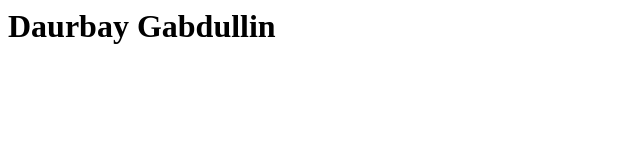
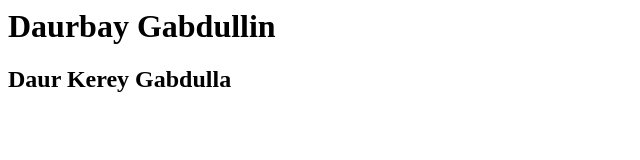
Before and after one commit to Daurbay/my-resume1, a plain HTML site: page index.html in a window 1280 px wide. Shown: the whole page, without its empty margins (0-640 px from the left). Drawn offline with Linux system fonts and the light colour scheme.

Commit message:
новое имя

```diff
--- a/index.html
+++ b/index.html
@@ -1 +1,2 @@
 <H1> Daurbay Gabdullin</H1>
+<h2> Daur Kerey Gabdulla </h2>
```
